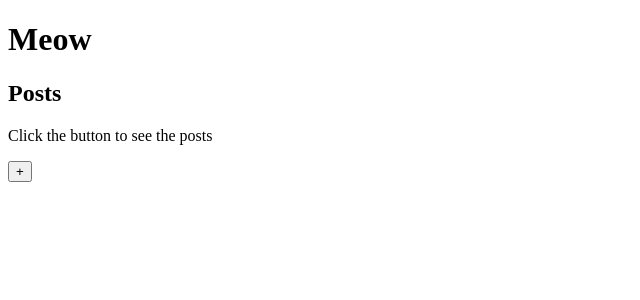
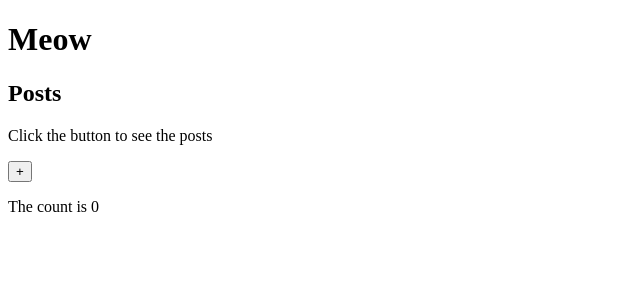
Before and after one commit to jj49411/react-jest, a React (Create React App) app: page / in a window 1280 px wide. Shown: the top 300 px of the page, without its empty margins (0-640 px from the left). Built offline with nearby package versions, Linux system fonts and the light colour scheme.

Commit message:
test: counter starts at 0

```diff
--- a/src/components/Button/Button.js
+++ b/src/components/Button/Button.js
@@ -1,11 +1,24 @@
-import React from 'react'
+import React, { Component } from 'react'
 
-const Button = () => {
-  return(
-    <div data-test='button-component'>
-      <button data-test='button'>+</button>
-    </div>
-  )
+class Button extends Component {
+
+  constructor(props) {
+    super(props)
+
+    this.state = {
+      counter: 0
+    }
+  }
+
+  render() {
+    return(
+      <div data-test='button-component'>
+        <button data-test='button'>+</button>
+        <p data-test='counter'>The count is {this.state.counter}</p>
+      </div>
+    )
+  }
+
 }
 
 export default Button
```
Also changed, not shown: src/App.js (+7 -3 lines), 1 other file (tests, documents, lock files or other folders).
